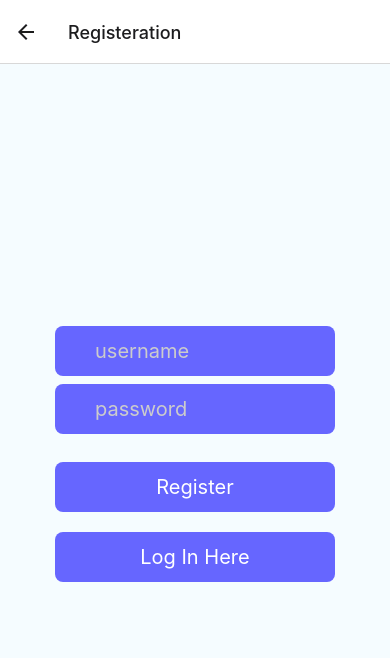
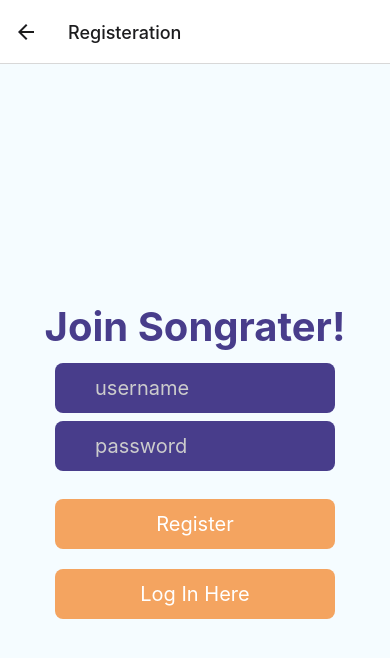
Before and after one commit to tanyapha/mobile-app, a React Native app in the folder songrater-app/: screen /Register in a window 390 px wide. Shown: the top 658 px of the page. Built offline with nearby package versions, Linux system fonts and the light colour scheme.

Commit message:
change ui stuff

```diff
--- a/songrater-app/components/Login.js
+++ b/songrater-app/components/Login.js
@@ -67,6 +67,7 @@ export default class Login extends Component {
       <TouchableOpacity
           activeOpacity={1.0}
           style={styles.container}>
+          <Text style={styles.header}>Welcome to Songrater!</Text>
           <View
               style={styles.inputBox}>
               <TextInput
@@ -118,11 +119,20 @@ export default class Login extends Component {
 }
 
 const styles = StyleSheet.create({
+  header: {
+    fontSize: 40,
+    justifyContent: 'center',
+    alignItems:'center',
+    flexDirection:'row',
+    color: '#483d8b',
+    fontWeight: 'bold',
+    paddingVertical: 12,
+  },
   container: {
     flex: 1,
     justifyContent: 'center',
     alignItems: 'center',
-      backgroundColor: '#F5FCFF',
+    backgroundColor: '#F5FCFF', // backgroun color mediumturquoise
   },
   input: {
       width: 200,
@@ -137,7 +147,7 @@ const styles = StyleSheet.create({
       width: 280,
       height: 50,
       borderRadius: 8,
-        backgroundColor: '#66f',
+      backgroundColor: '#483d8b',
       marginBottom: 8,
   },
   button: {
@@ -146,7 +156,7 @@ const styles = StyleSheet.create({
       justifyContent: 'center',
       alignItems: 'center',
       borderRadius: 8,
-        backgroundColor: '#66f',
+      backgroundColor: '#f4a460',
       marginTop: 20,
   },
   btText: {
--- a/songrater-app/components/Register.js
+++ b/songrater-app/components/Register.js
@@ -7,7 +7,7 @@ import {
   Text,
   Alert
 } from 'react-native';
-import { userRegister } from './API';
+//import { userRegister } from './API';
 import * as Navigation from "./Navigation";
 
 export default class Login extends Component {
@@ -65,6 +65,7 @@ export default class Login extends Component {
       <TouchableOpacity
           activeOpacity={1.0}
           style={styles.container}>
+          <Text style={styles.header}>Join Songrater!</Text>
           <View
               style={styles.inputBox}>
               <TextInput
@@ -108,11 +109,20 @@ export default class Login extends Component {
 }
 
 const styles = StyleSheet.create({
+    header: {
+      fontSize: 40,
+      justifyContent: 'center',
+      alignItems:'center',
+      flexDirection:'row',
+      color: '#483d8b',
+      fontWeight: 'bold',
+      paddingVertical: 12,
+    },
     container: {
       flex: 1,
       justifyContent: 'center',
       alignItems: 'center',
-      backgroundColor: '#F5FCFF',
+      backgroundColor: '#F5FCFF', // backgroun color mediumturquoise
     },
     input: {
         width: 200,
@@ -127,7 +137,7 @@ const styles = StyleSheet.create({
         width: 280,
         height: 50,
         borderRadius: 8,
-        backgroundColor: '#66f',
+        backgroundColor: '#483d8b',
         marginBottom: 8,
     },
     button: {
@@ -136,7 +146,7 @@ const styles = StyleSheet.create({
         justifyContent: 'center',
         alignItems: 'center',
         borderRadius: 8,
-        backgroundColor: '#66f',
+        backgroundColor: '#f4a460',
         marginTop: 20,
     },
     btText: {
```
Lines whose indentation alone changed are shown as unchanged.
